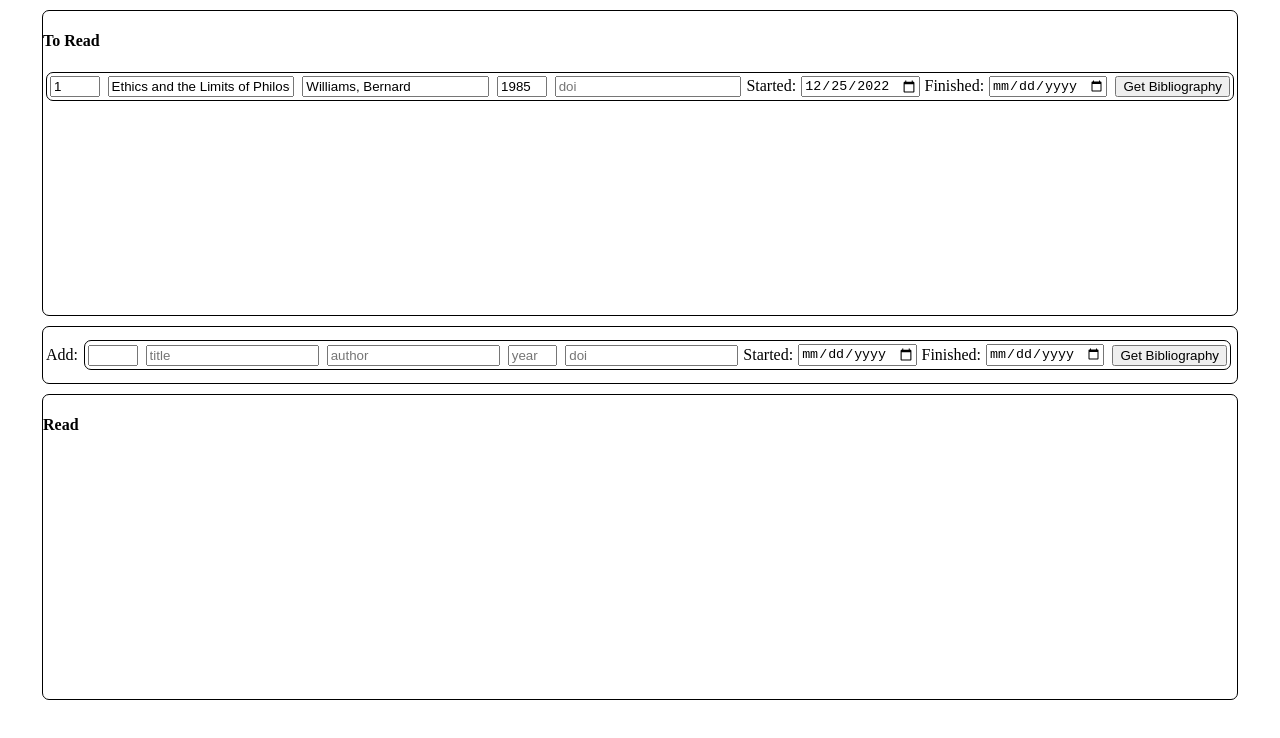
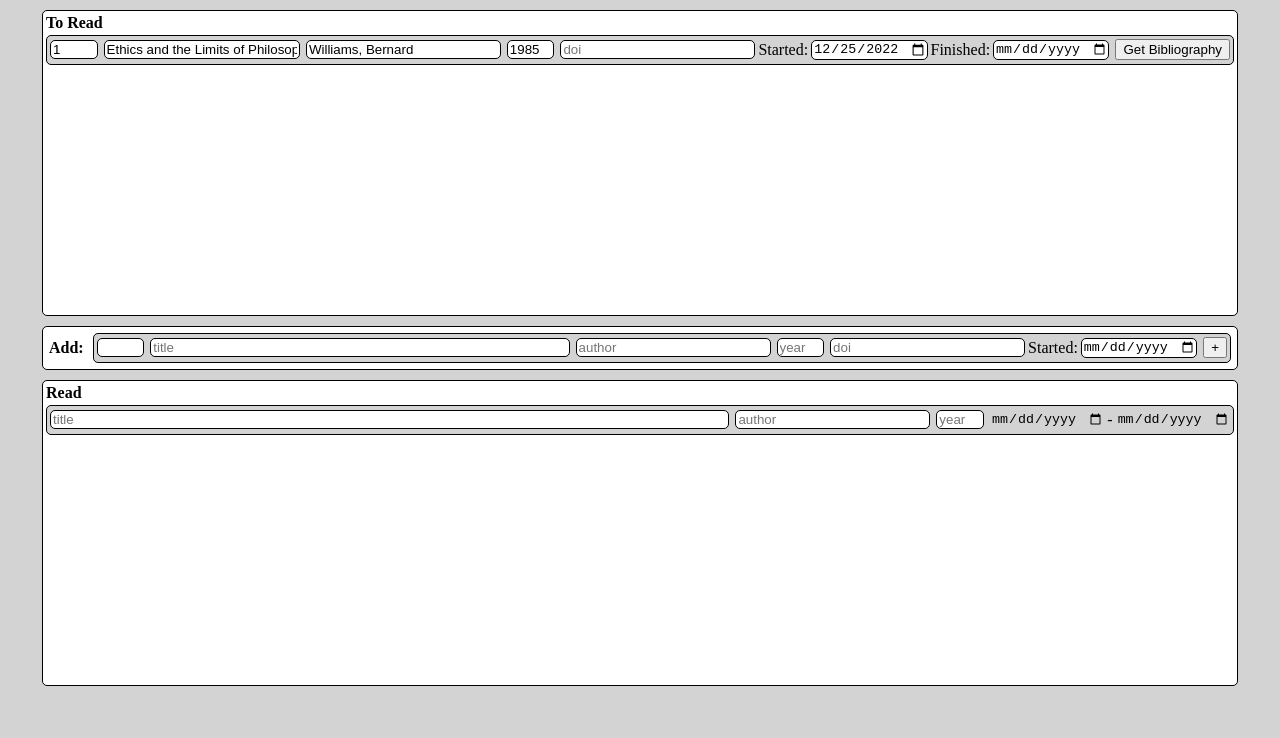
Before and after one commit to eswitbeck/bookQ, a React app: page / in a window 1280 px wide. Shown: the top 738 px of the page. Built offline with nearby package versions, Linux system fonts and the light colour scheme; the HTML template or start-up script is replaced by a standard one.

Commit message:
provide rudimentary styling

```diff
--- a/src/app/components/book.jsx
+++ b/src/app/components/book.jsx
@@ -5,15 +5,85 @@ export default props => {
   /* need pending/completed boolean for conditional rendering */
   /* each needs onChange */
   /* mode enum: pending, creator, complete */
+
+  let button;
+  let position = (
+        <input
+          type='number'
+          name='position'
+          value={props.position}
+          min={1}
+          max={10 /* max */}
+        />
+      );
+  let doi = (
+      <input
+        type='text'
+        name='doi'
+        value={props.doi}
+        placeholder='doi'
+      />
+  );
+  let start = (
+    <>
+      <label for='startDate'>Started:</label>
+      <input
+        type='date'
+        name='startDate'
+        value={props.startDate}
+      />
+    </>
+  );
+  let end = (
+    <>
+      <label for='endDate'>Finished:</label>
+      <input
+        type='date'
+        name='endDate'
+        value={props.endDate}
+      />
+    </>
+  );
+
+  switch (props.mode) {
+    case 'pending':
+      button = <button>
+                   Get Bibliography
+               </button>;
+      break;
+    case 'creator':
+      button = <button>
+                   +
+               </button>;
+      end = undefined;
+      break;
+    case 'complete':
+      position = undefined;
+      start = (
+        <input
+          type='date'
+          name='startDate'
+          value={props.startDate}
+        />
+      );
+      end = (
+        <>
+          <label for='endDate'>-</label>
+          <input
+            type='date'
+            name='endDate'
+            value={props.endDate}
+          />
+        </>
+      );
+      doi = undefined;
+
+      break;
+  }
+
   return (
     <form className='book'>
-      <input
-        type='number'
-        name='position'
-        value={props.position}
-        min={1}
-        max={10 /* max */}
-      />
+      {position}
       <input
         type='text'
         name='title'
@@ -32,27 +102,10 @@ export default props => {
         value={props.year}
         placeholder='year'
       />
-      <input
-        type='text'
-        name='doi'
-        value={props.doi}
-        placeholder='doi'
-      />
-      <label for='startDate'>Started:</label>
-      <input
-        type='date'
-        name='startDate'
-        value={props.startDate}
-      />
-      <label for='endDate'>Finished:</label>
-      <input
-        type='date'
-        name='endDate'
-        value={props.endDate}
-      />
-      <button>
-        Get Bibliography
-      </button>
+      {doi}
+      {start}
+      {end}
+      {button}
     </form>
   );
 }
--- a/src/app/components/bookCreator.jsx
+++ b/src/app/components/bookCreator.jsx
@@ -11,9 +11,9 @@ const bookCreator = () => {
 
   return (
     <div id='bookCreator' >
-      <p>Add:</p>
+      <h4>Add:</h4>
         {/* needs onSubmit */}
-        <Book />
+        <Book mode='creator'/>
     </div>
   );
 };
--- a/src/app/components/completedWindow.jsx
+++ b/src/app/components/completedWindow.jsx
@@ -1,7 +1,9 @@
 import React from 'react';
+import Book from './book.jsx';
 
 export default () => (
   <section id='completedWindow'>
     <h4>Read</h4>
+    <Book mode='complete' />
   </section>
 );
--- a/src/app/components/pendingWindow.jsx
+++ b/src/app/components/pendingWindow.jsx
@@ -21,7 +21,7 @@ const bookToComponent = ({
                          endDate
                         }) => {
   return <Book
-           status='pending'
+           mode='pending'
            position={position}
            title={title}
            author={author}
--- a/src/style.css
+++ b/src/style.css
@@ -1,4 +1,12 @@
+:root {
+  --background: lightgrey;
+  --secondary: white;
+  --borderRadius: 5px;
+  --margin: 10px;
+}
+
 body {
+  background-color: var(--background);
   margin: 0px;
 }
 
@@ -10,17 +18,20 @@ body {
 #mainContainer {
   width: 95%;
   height: auto;
-  --margin: 10px;
   --internalMargin: 3px;
   --pairHeight: calc(.4 * (100vh - 4 * var(--margin)));
   --itemHeight: calc((var(--pairHeight) + var(--internalMargin)) / 11);
-  --borderRadius: 7px;
 }
 
 #mainContainer > * {
   margin: var(--margin);
   border: black 1px solid;
   border-radius: var(--borderRadius);
+  background-color: var(--secondary);
+}
+
+#mainContainer > * > * {
+  margin: var(--internalMargin);
 }
 
 #pendingWindow {
@@ -44,11 +55,15 @@ body {
   height: var(--pairHeight);
 }
 
+#completedWindow .book input[name=startDate], #completedWindow .book input[name=endDate] {
+  border: none;
+  background-color: inherit;
+}
+
 .book {
   display: flex;
   align-items: center;
   justify-content: space-between;
-  gap: 2px;
   flex-wrap: nowrap;
   margin: var(--internalMargin);
   height: var(--itemHeight);
@@ -56,11 +71,14 @@ body {
   max-height: 1.2cm;
   border: black 1px solid;
   border-radius: var(--borderRadius);
+  background-color: var(--background);
 }
 
 .book input {
   margin: var(--internalMargin);
   width: 100%;
+  border: black 1px solid;
+  border-radius: var(--borderRadius);
 }
 
 .book input[name=position], .book input[name=publicationYear] {
@@ -79,6 +97,9 @@ body {
 }
 
 .book button {
+  display: flex;
+  align-items: center;
+  justify-content: center;
   max-height: calc(100% - 2 * var(--internalMargin));
   margin: var(--internalMargin);
   white-space: nowrap;
```
